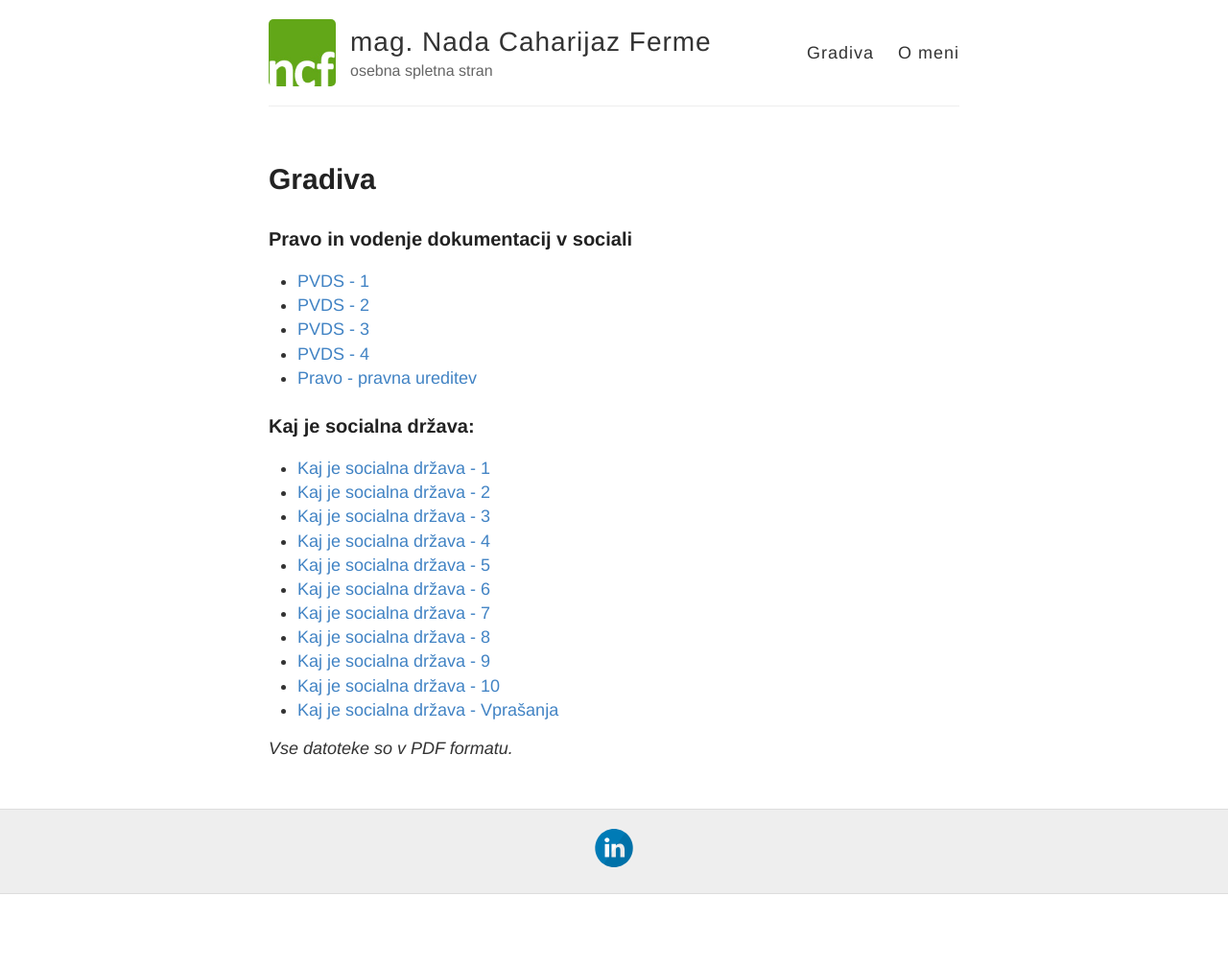
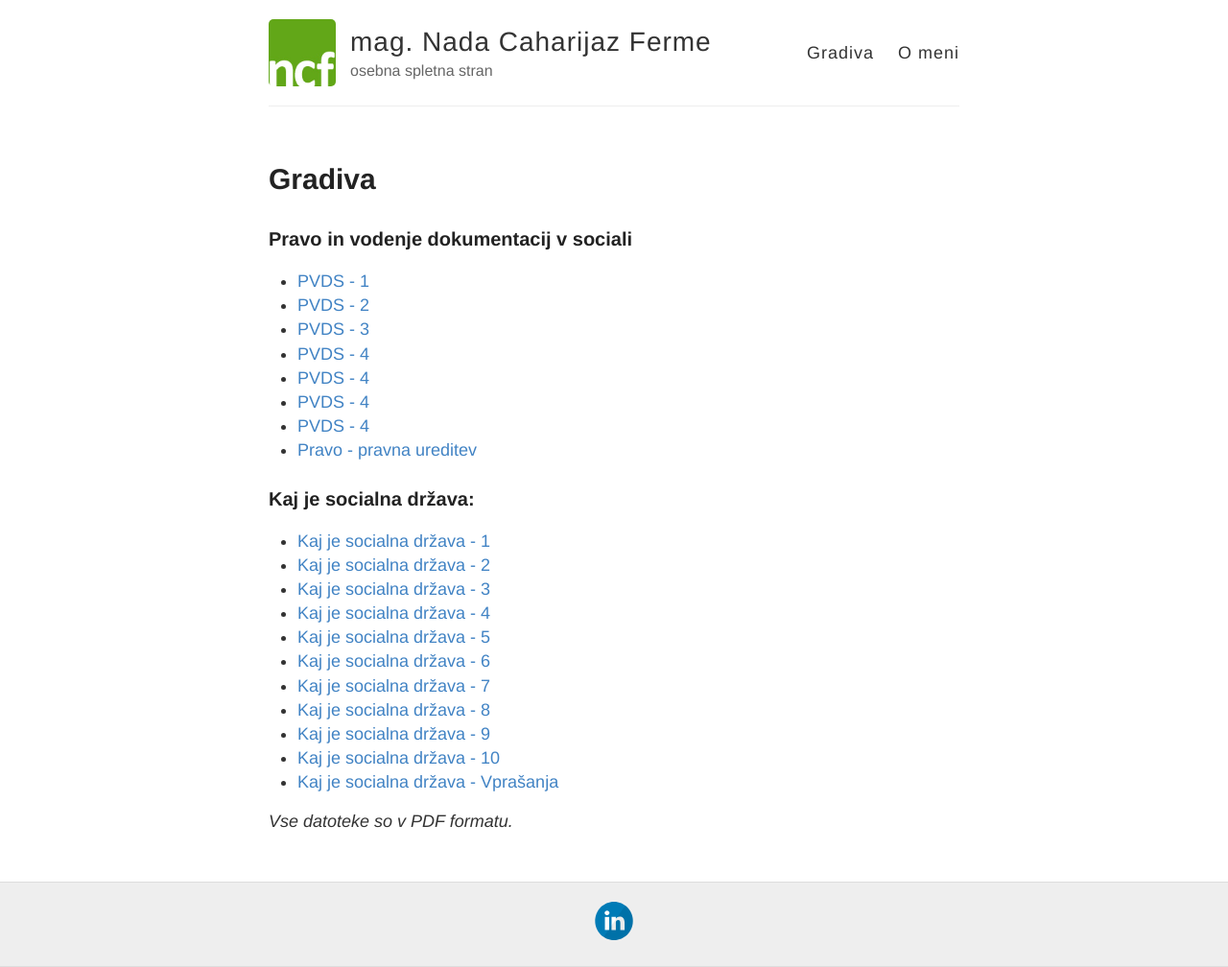
Before and after one commit to th0r88/nadafermesi, a Jekyll site: the page built from gradiva.md, in a window 1280 px wide. Shown: the whole page at 96% size. Built offline with Jekyll 4.4.1, drawn with Linux system fonts in a browser that asks for light colours; before the commit the page ends 932 px from its top, so only the background shows below that.

Commit message:
Update gradiva.md

```diff
--- a/gradiva.md
+++ b/gradiva.md
@@ -10,6 +10,9 @@ permalink: /gradiva/
 - [PVDS - 2](/uploads/PVDS_02.pdf)
 - [PVDS - 3](/uploads/PVDS_03.pdf)
 - [PVDS - 4](/uploads/PVDS_04.pdf)
+- [PVDS - 4](/uploads/PVDS_05_06.pdf)
+- [PVDS - 4](/uploads/PVDS_07.pdf)
+- [PVDS - 4](/uploads/PVDS_08.pdf)
 - [Pravo - pravna ureditev](/uploads/Pravo_pravna_ureditev.pdf)
 
 
```
